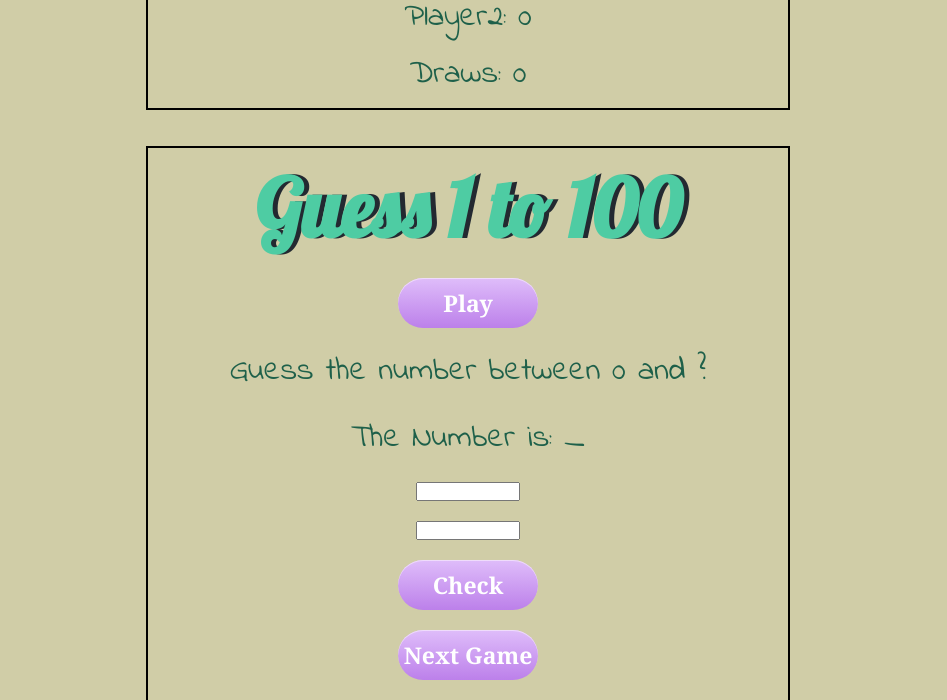
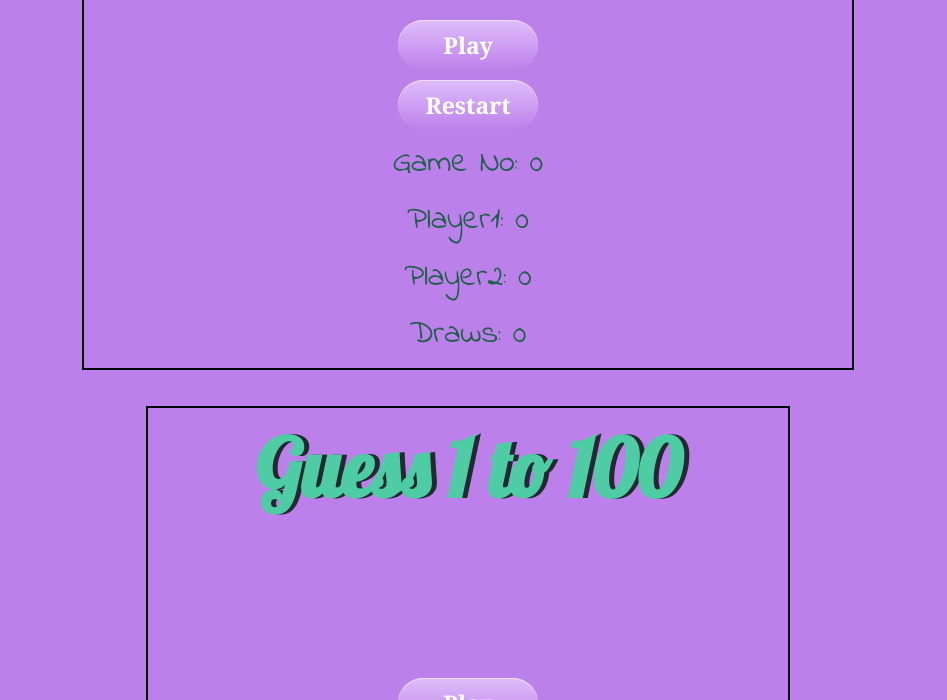
Before and after one commit to Shadab8989/Multiplayer-Games-Hub, a plain HTML site: page index.html in a window 1280 px wide. Shown: the part 729-1429 px from the top of the page, without its empty margins (172-1119 px from the left). Drawn offline with Linux system fonts and the light colour scheme.

Commit message:
style changes

```diff
--- a/rps.css
+++ b/rps.css
@@ -1,6 +1,10 @@
 .rps {
     text-align: center;
     display: inline-block;
+  }
+
+  h1{
+    height: 15rem;
   }
 
   .rps-images{
@@ -17,5 +21,5 @@
     margin: 0 auto;
     border: 2px solid black;
     flex-direction: column;
-    width: 50%;
+    width: 60%;
   }
--- a/styles.css
+++ b/styles.css
@@ -1,5 +1,5 @@
 body {
-  background-color: #d0cda7;
+  background-color: #bc80ea;
 }
 
 *{
```
